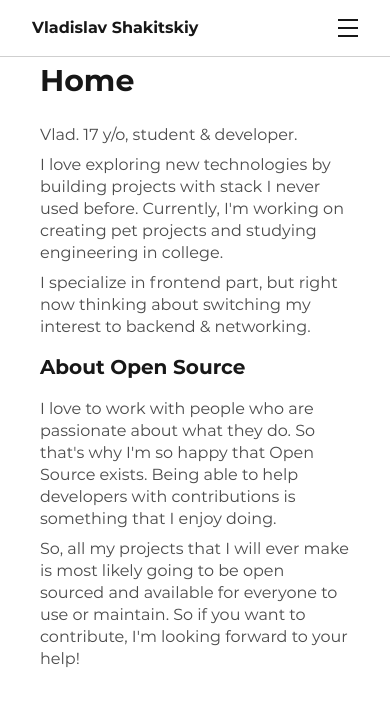
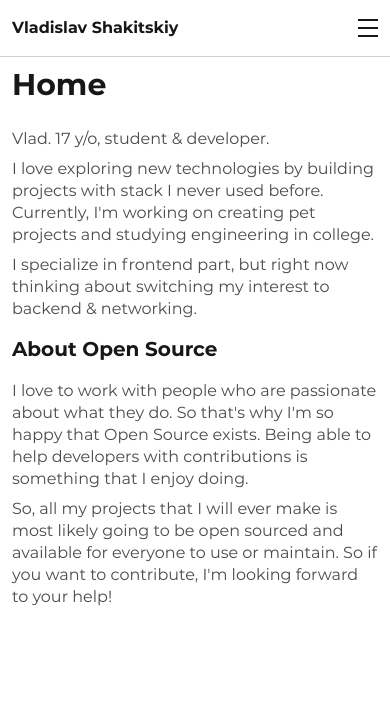
Before and after one commit to vshakitskiy/website, a React (Vite) app: page / in a window 390 px wide. Shown: the top 706 px of the page. Built offline with nearby package versions, Linux system fonts and the light colour scheme; no server answers.

Commit message:
fix: 2 & 3 xs screens

```diff
--- a/src/components/motionWrapper.tsx
+++ b/src/components/motionWrapper.tsx
@@ -25,7 +25,7 @@ const MotionWrapper = ({ children, ...props }: MotionWrapperProps) => {
       animate="in"
       exit="out"
       transition={{ duration: 0.5 }}
-      className="h-full"
+      className="2xs:mt-0 mt-14 h-full"
     >
       <div {...props}>{children}</div>
     </m.section>
--- a/src/components/navbar.tsx
+++ b/src/components/navbar.tsx
@@ -41,7 +41,7 @@ const Navbar = () => {
     <>
       <nav
         className={cn(
-          "fixed top-0 z-50 flex w-full items-center justify-between border-b border-b-border px-8 py-4 md:hidden",
+          "2xs:px-10 fixed top-0 z-50 flex w-full items-center justify-between gap-2 border-b border-b-border px-3 py-4 md:hidden",
           {
             "backdrop-blur-lg": isMobile && !isOpen,
             "bg-background": isMobile && isOpen,
--- a/src/components/projectCard.tsx
+++ b/src/components/projectCard.tsx
@@ -13,12 +13,12 @@ const ProjectCard = ({ ...data }: Project) => {
       </div>
 
       <div className="bg-background transition-colors duration-300 hover:bg-[#f9f9f9] dark:hover:bg-[#050505]">
-        <div className="stats-template grid">
+        <div className="stats-template 3xs:grid">
           <div className="flex w-auto flex-col justify-center border-x border-border p-3">
             <h5 className="text-sm font-bold">name</h5>
             <p>{data.name}</p>
           </div>
-          <div className="flex w-auto flex-col justify-center border-r border-border p-3">
+          <div className="3xs:flex hidden w-auto flex-col justify-center border-r border-border p-3">
             <h5 className="text-sm font-bold">phase</h5>
             <div className="flex items-center gap-2">
               {data.phase}{" "}
@@ -36,6 +36,19 @@ const ProjectCard = ({ ...data }: Project) => {
             <div className="flex flex-wrap">
               {data.technologies.map((tech) => stackIcons[tech])}
             </div>
+          </div>
+        </div>
+        <div className="3xs:hidden flex w-auto flex-col justify-center border-x border-t border-border p-3">
+          <h5 className="text-sm font-bold">phase</h5>
+          <div className="flex items-center gap-2">
+            {data.phase}{" "}
+            <div
+              className={cn("h-2.5 w-2.5 rounded-full", {
+                "bg-green-500": data.phase === "Completed",
+                "bg-cyan-500": data.phase === "Building",
+                "bg-purple-500": data.phase === "Passive",
+              })}
+            />
           </div>
         </div>
         <div className="flex w-auto flex-col justify-center border-x border-t border-border p-3 xs:hidden">
--- a/src/layout.tsx
+++ b/src/layout.tsx
@@ -5,7 +5,7 @@ const RootLayout = () => {
   return (
     <div className="h-full font-montserrat md:flex">
       <Navbar />
-      <main className="flex-1 p-10 md:ml-[252px]">
+      <main className="2xs:p-10 flex-1 p-3 md:ml-[252px]">
         <Outlet />
       </main>
     </div>
--- a/tailwind.config.js
+++ b/tailwind.config.js
@@ -52,6 +52,8 @@ export default {
         },
       },
       screens: {
+        "3xs": "300px",
+        "2xs": "400px",
         xs: "500px",
         "3xl": "1792px",
       },
```
